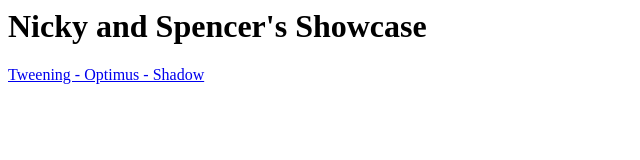
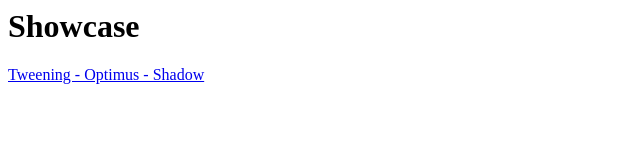
Before and after one commit to storyfeet/nickspen, a plain HTML site: page index.html in a window 1280 px wide. Shown: the whole page, without its empty margins (0-640 px from the left). Drawn offline with Linux system fonts and the light colour scheme.

Commit message:
rem nicky spen

```diff
--- a/index.html
+++ b/index.html
@@ -1,9 +1,9 @@
 <html>
 	<head>
-		<title>Nicky and Spencer's Showcase</title>
+		<title>Showcase</title>
 	</head>
 	<body>
-		<h1>Nicky and Spencer's Showcase</h1>
+		<h1>Showcase</h1>
 		<a href="trucks/tweening.html">Tweening - Optimus - Shadow</a>
 	</body>
 </html>
```
